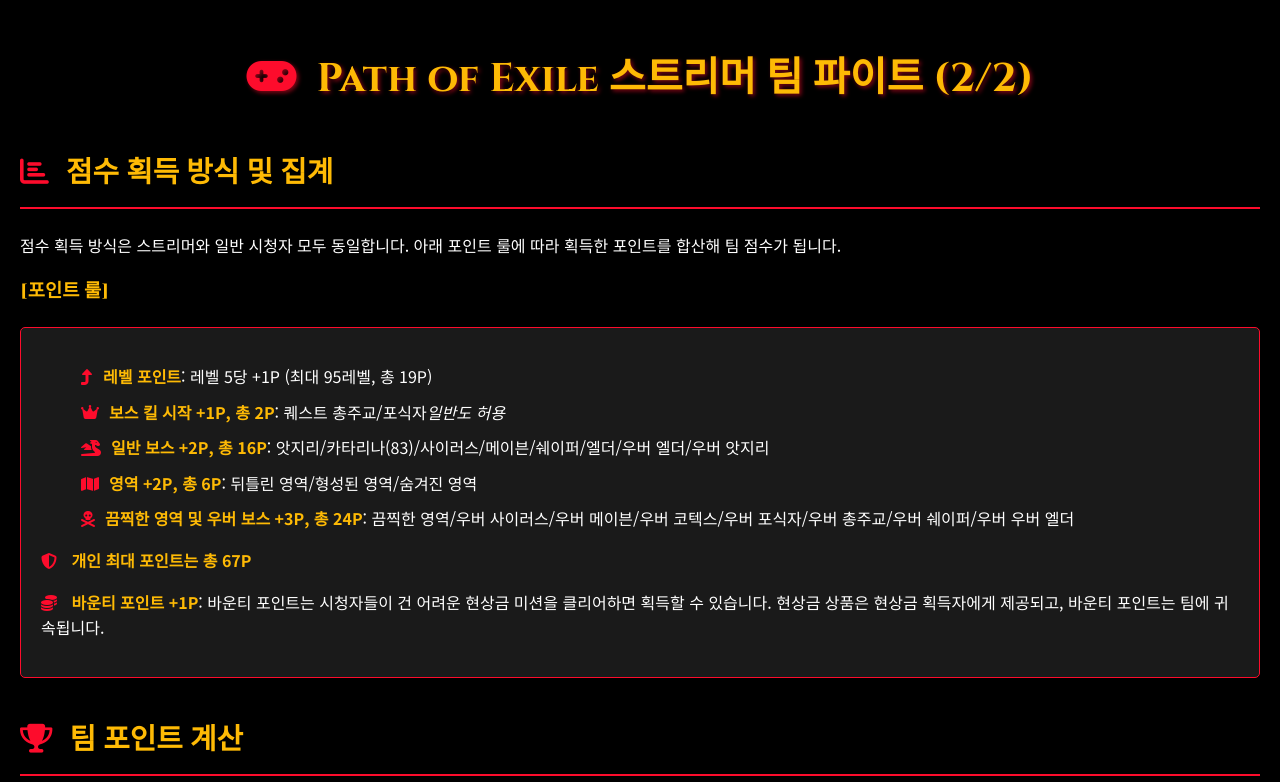
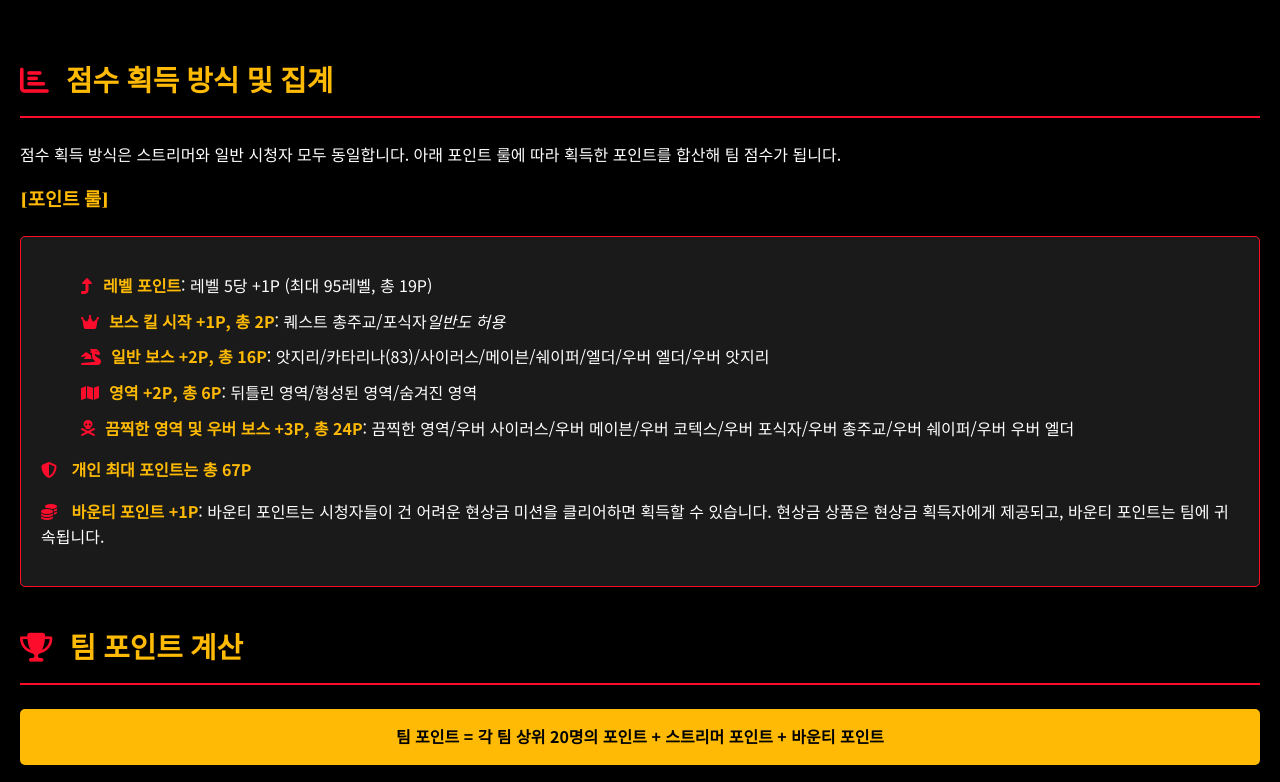
Before and after one commit to numsil/stf2, a plain HTML site: page index.html in a window 1280 px wide. Shown: the top 782 px of the page. Drawn offline with Linux system fonts and the light colour scheme.

Commit message:
Update index.html

```diff
--- a/index.html
+++ b/index.html
@@ -78,11 +78,6 @@
     </style>
 </head>
 <body>
-    <h1>
-        <i class="fas fa-gamepad icon"></i>
-        Path of Exile 스트리머 팀 파이트 (2/2)
-    </h1>
-
     <h2>
         <i class="fas fa-chart-bar icon"></i>
         점수 획득 방식 및 집계
```
